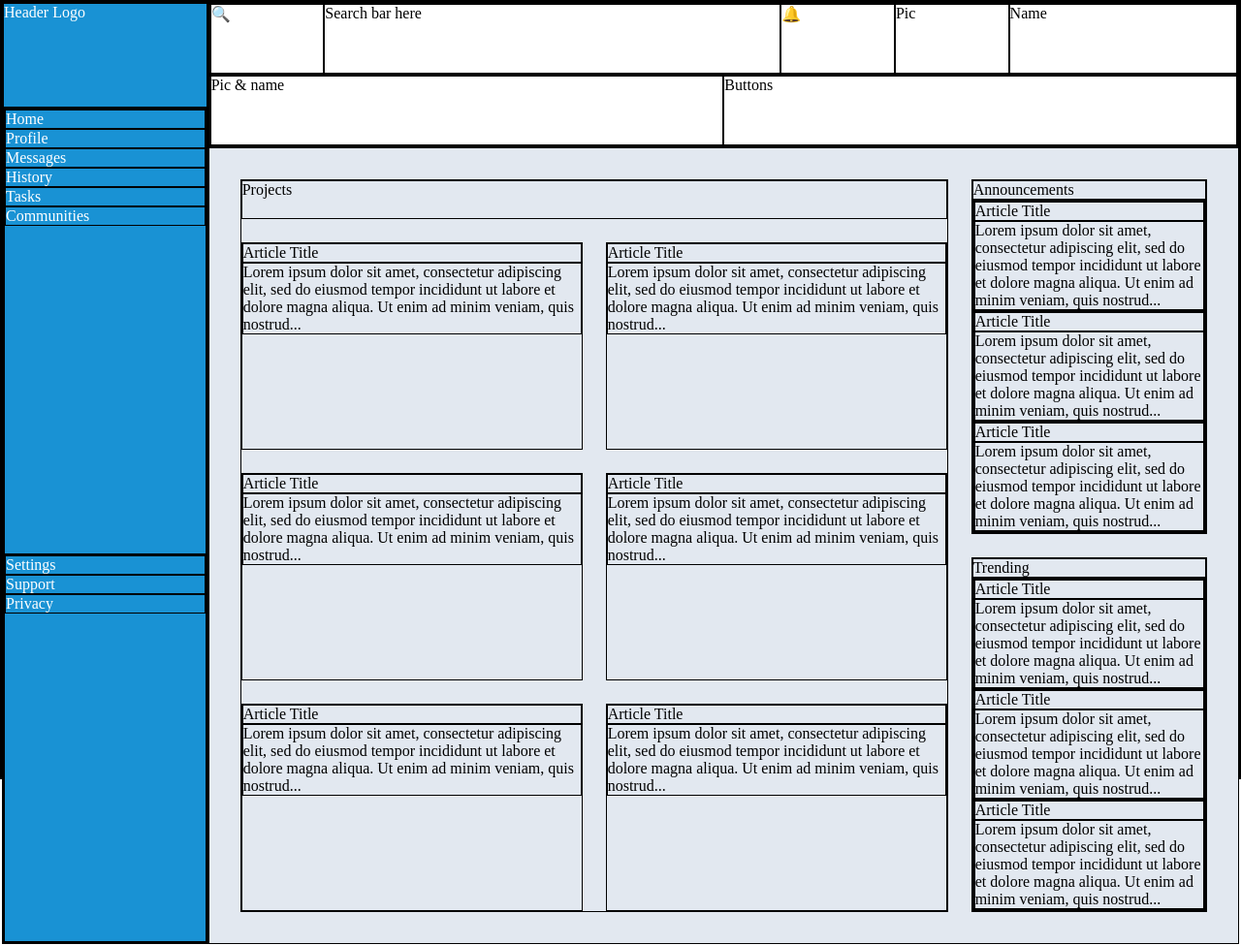
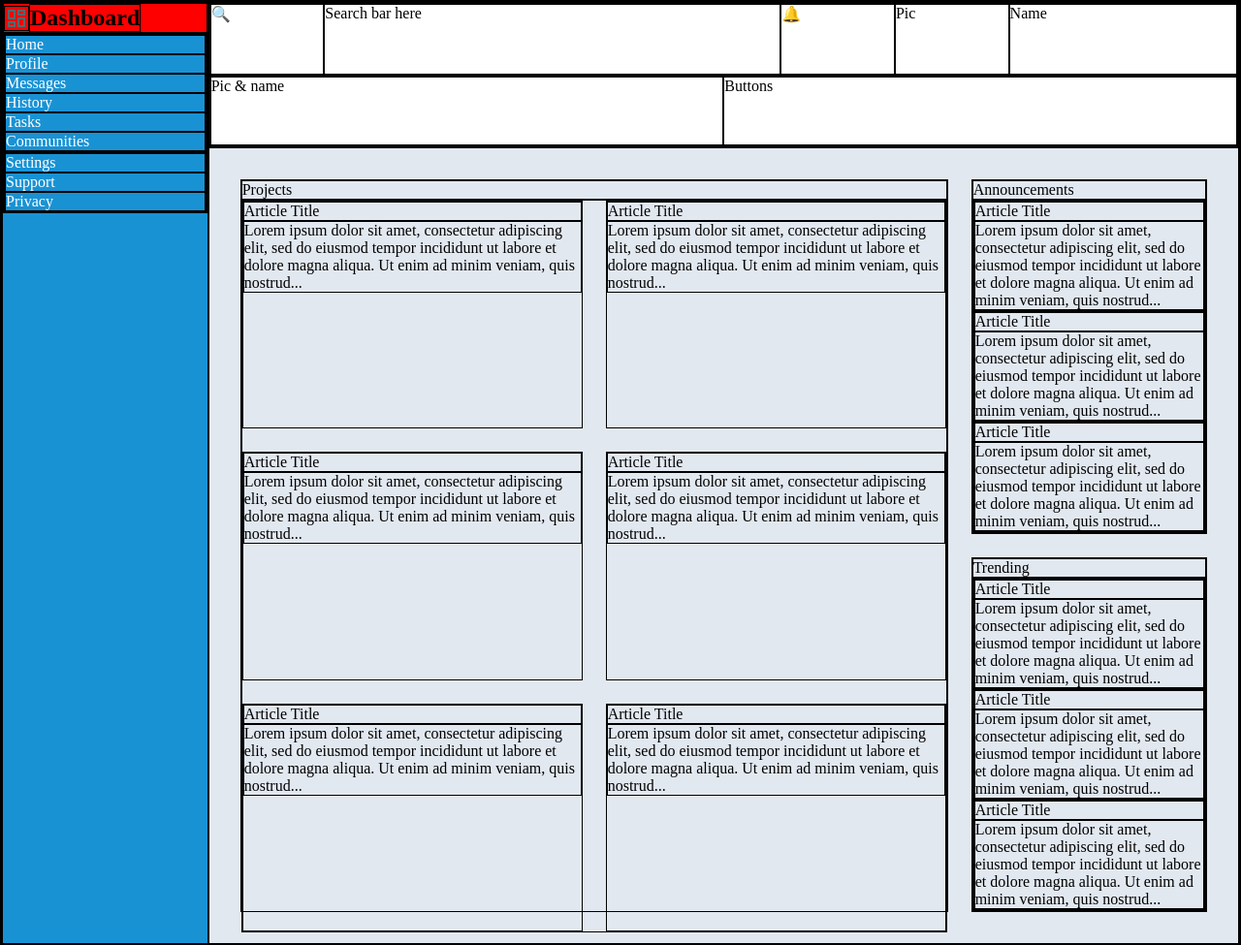
Before and after one commit to pameeee/admin-dashboard, a plain HTML site: page index.html in a window 1280 px wide. Shown: the whole page at 97% size. Drawn offline with Linux system fonts and the light colour scheme.

Commit message:
Update dashboard and fix projects

```diff
--- a/index.html
+++ b/index.html
@@ -21,7 +21,13 @@
         </div>
     </header>
     <div class="sidebar">
-        <div class="logo">Header Logo</div>
+        <div class="img-and-link">
+            <svg xmlns="http://www.w3.org/2000/svg" height="24px" viewBox="0 -960 960 960" width="24px" fill="#5f6368">
+                <path
+                    d="M520-600v-240h320v240H520ZM120-440v-400h320v400H120Zm400 320v-400h320v400H520Zm-400 0v-240h320v240H120Zm80-400h160v-240H200v240Zm400 320h160v-240H600v240Zm0-480h160v-80H600v80ZM200-200h160v-80H200v80Zm160-320Zm240-160Zm0 240ZM360-280Z" />
+            </svg>
+            <h1>Dashboard</h1>
+        </div>
         <div class="navigation">
             <ul class="menu">
                 <li>Home</li>
@@ -87,41 +93,49 @@
         </div>
         <div class="projects">
             <p class="header">Projects</p>
+            <div class="container">
                 <div class="card">
                     <p class="title">Article Title</p>
-                <p>Lorem ipsum dolor sit amet, consectetur adipiscing elit, sed do eiusmod tempor incididunt ut labore
+                    <p>Lorem ipsum dolor sit amet, consectetur adipiscing elit, sed do eiusmod tempor incididunt ut
+                        labore
                         et dolore
                         magna aliqua. Ut enim ad minim veniam, quis nostrud...</p>
                 </div>
                 <div class="card">
                     <p class="title">Article Title</p>
-                <p>Lorem ipsum dolor sit amet, consectetur adipiscing elit, sed do eiusmod tempor incididunt ut labore
+                    <p>Lorem ipsum dolor sit amet, consectetur adipiscing elit, sed do eiusmod tempor incididunt ut
+                        labore
                         et dolore
                         magna aliqua. Ut enim ad minim veniam, quis nostrud...</p>
                 </div>
                 <div class="card">
                     <p class="title">Article Title</p>
-                <p>Lorem ipsum dolor sit amet, consectetur adipiscing elit, sed do eiusmod tempor incididunt ut labore
+                    <p>Lorem ipsum dolor sit amet, consectetur adipiscing elit, sed do eiusmod tempor incididunt ut
+                        labore
                         et dolore
                         magna aliqua. Ut enim ad minim veniam, quis nostrud...</p>
                 </div>
                 <div class="card">
                     <p class="title">Article Title</p>
-                <p>Lorem ipsum dolor sit amet, consectetur adipiscing elit, sed do eiusmod tempor incididunt ut labore
+                    <p>Lorem ipsum dolor sit amet, consectetur adipiscing elit, sed do eiusmod tempor incididunt ut
+                        labore
                         et dolore
                         magna aliqua. Ut enim ad minim veniam, quis nostrud...</p>
                 </div>
                 <div class="card">
                     <p class="title">Article Title</p>
-                <p>Lorem ipsum dolor sit amet, consectetur adipiscing elit, sed do eiusmod tempor incididunt ut labore
+                    <p>Lorem ipsum dolor sit amet, consectetur adipiscing elit, sed do eiusmod tempor incididunt ut
+                        labore
                         et dolore
                         magna aliqua. Ut enim ad minim veniam, quis nostrud...</p>
                 </div>
                 <div class="card">
                     <p class="title">Article Title</p>
-                <p>Lorem ipsum dolor sit amet, consectetur adipiscing elit, sed do eiusmod tempor incididunt ut labore
+                    <p>Lorem ipsum dolor sit amet, consectetur adipiscing elit, sed do eiusmod tempor incididunt ut
+                        labore
                         et dolore
                         magna aliqua. Ut enim ad minim veniam, quis nostrud...</p>
+                </div>
             </div>
         </div>
     </main>
--- a/style.css
+++ b/style.css
@@ -7,20 +7,20 @@
 body {
     display: grid;
     grid-template-columns: minmax(150px, 1fr) 5fr;
-    grid-template-rows: minmax(150px, 1fr) 5fr;
-    height: 100vh;
+    grid-template-rows: minmax(150px, auto) 5fr;
+    /* height: 100vh; */
 }
 
 .sidebar {
     background-color: #1992d4;
-    display: grid;
-    grid-column: 1;
+    /* display: grid; */
+    /* grid-column: 1; */
     grid-row: 1 / 3
 }
 
 header {
     display: grid;
-    grid-template-rows: 1fr 1fr;
+    /* grid-template-rows: 1fr 1fr; */
 }
 
     .main-header {
@@ -34,9 +34,24 @@ header {
     }
 
 .sidebar {
-    display: grid;
-    grid-template-rows: minmax(100px, 1fr) 8fr;
+    /* display: grid; */
+    /* grid-template-rows: 50px auto; */
 }
+
+    .sidebar .img-and-link {
+        background-color: red;
+        display: flex;
+        align-items: center;
+    }
+
+    .sidebar .img-and-link h1 {
+        display: inline-block;
+        font-size: 1.5em;
+    }
+
+    .sidebar svg {
+        vertical-align: middle;
+    }
 
     .navigation {
         display: grid;
@@ -63,13 +78,14 @@ main {
 
     .projects {
         grid-row: 1 / 3;
-        display: grid;
-        grid-template-columns: repeat(auto-fill, minmax(300px, 1fr));
-        grid-template-rows: minmax(20px, 40px);
-        gap: 1.5em;
+
     }
 
-        .projects .header {
+        .projects .container {
+            display: grid;
+            grid-template-columns: repeat(auto-fill, minmax(300px, 1fr));
+            gap: 1.5em;
+            height: 100%;
         }
 
         .projects .card {
@@ -79,7 +95,7 @@ main {
         grid-column: 1 / -1;
     }
 
-li, .logo {
+li, .dashboard {
     color: white;
 }
 
```
Lines whose indentation alone changed are shown as unchanged.
